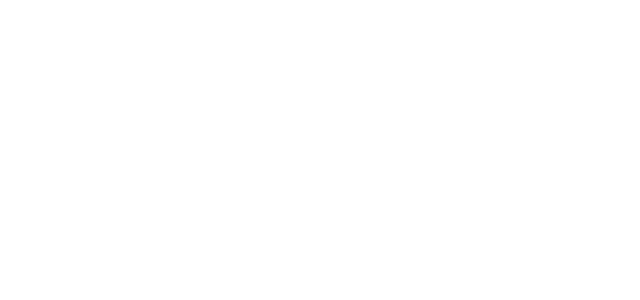
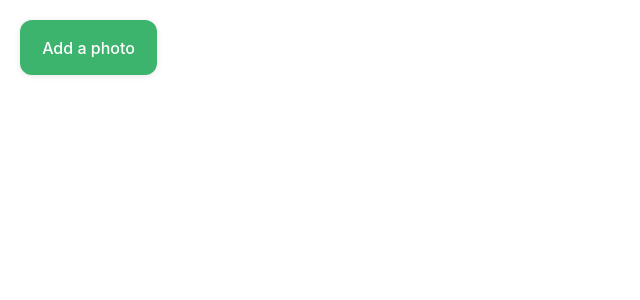
Before and after one commit to samsiteweb/unsplash-image-app, a React (Create React App) app: page / in a window 1280 px wide. Shown: the top 300 px of the page, without its empty margins (0-640 px from the left). Built offline with nearby package versions, Linux system fonts and the light colour scheme.

Commit message:
added button component to nav

```diff
--- a/src/App.tsx
+++ b/src/App.tsx
@@ -1,12 +1,12 @@
 import React from 'react';
+import Navbar from './components/navbar';
+import { ChakraProvider } from '@chakra-ui/react'
 
 const  App: React.FC = () => {
   return (
-    <>
-      {/* <Container>
-
-      </Container> */}
-    </>
+    <ChakraProvider>
+       <Navbar/>
+    </ChakraProvider>
   );
 }
 
--- /dev/null
+++ b/src/components/helper/button.tsx
@@ -0,0 +1,107 @@
+import React from 'react'
+import styled, { css } from "styled-components"
+//import { Button as button } from '@chakra-ui/react';
+
+interface ButtonProps {
+  primary?: boolean;
+  secondary?: boolean;
+  tertiary?: boolean;
+  danger?: boolean;
+  disabled?: boolean;
+  children?: React.ReactNode;
+  onClick?: (event: React.MouseEvent<HTMLButtonElement>) => void;
+}
+
+const ButtonBase = css`
+  border-radius: 4px;
+  font-size: 16px;
+  font-weight: 500;
+  text-align: center;
+  border: none;
+  outline: none;
+  cursor: pointer;
+  transition: all 0.3s ease-in-out;
+  @media (max-width: 768px) {
+    height: 44px;
+  }
+`;
+
+const PrimaryButton = styled.button<ButtonProps>`
+  ${ButtonBase};
+  color: white;
+  background: #3DB46D;
+  box-shadow: 0px 1px 6px rgba(0, 0, 0, 0.1);
+  border-radius: 12px;
+  width: 137px;
+  height: 55px;
+  ${(props) =>
+    props.disabled
+      ? css`
+          opacity: 0.5;
+          pointer-events: none;
+        `
+      : css`
+          &:hover {
+            background-color: #2C8E58;
+          }
+          &:active {
+            background-color: #276d47;
+            box-shadow: none;
+          }
+        `}
+`;
+
+const DangerButton = styled.button<ButtonProps>`
+  ${ButtonBase};
+  color: white;
+  background-color: #EB5757;
+  box-shadow: 0px 1px 6px rgba(0, 0, 0, 0.1);
+  border-radius: 12px;
+  width: 137px;
+  height: 55px;
+  ${(props) =>
+    props.disabled
+      ? css`
+          opacity: 0.5;
+          pointer-events: none;
+        `
+      : css`
+          &:hover {
+            background-color: #c82333;
+          }
+          &:active {
+            background-color: #c82333;
+            box-shadow: none;
+          }
+        `}
+`;
+
+const Button: React.FC<ButtonProps> = ({
+  primary,
+  danger,
+  disabled,
+  children,
+  onClick,
+}) => {
+  if (primary) {
+    return (
+      <PrimaryButton onClick={onClick} disabled={disabled}>
+        {children}
+      </PrimaryButton>
+    );
+  }
+  if (danger) {
+    return (
+      <DangerButton onClick={onClick} disabled={disabled}>
+        {children}
+      </DangerButton>
+    );
+  }
+  return (
+    <PrimaryButton onClick={onClick} disabled={disabled}>
+      {children}
+    </PrimaryButton>
+  );
+};
+
+export default Button;
--- a/src/components/navbar/index.tsx
+++ b/src/components/navbar/index.tsx
@@ -1,14 +1,15 @@
 import React from 'react'
+import Button from '../helper/button';
 import {
     Container
 } from "./styles"
 
-const App:React.FC = ()=> (
+const Navbar:React.FC = ()=> (
     <>
       <Container>
-
+        <Button primary >Add a photo</Button>
       </Container>
     </>
   )
 
-  export default App;
+  export default Navbar;
--- a/src/components/navbar/styles.tsx
+++ b/src/components/navbar/styles.tsx
@@ -1,10 +1,34 @@
 import React from 'react'
 
+
 import styled from "styled-components"
+import Button from '../helper/button';
+// import { ButtonComponent } from '../helper/button'
 
 export const Container = styled.div`
     display: flex;
-    justify-content:space-evenly;
     align-items: center;
-    color: white;
-    background-color: #131A22;`
+    padding: 20px;
+    `
+
+export const ButtonNew = styled(Button)`
+    box-shadow: 0px 1px 6px rgba(0, 0, 0, 0.1);
+    border-radius: 12px;
+    font-size: 16px;
+    font-weight: bold;
+    width: 250px;
+    height: 55px;
+`
+
+export const btn = styled.button`
+  background-color: #4CAF50;
+  border: none;
+  color: white;
+  padding: 15px 32px;
+  text-align: center;
+  text-decoration: none;
+  display: inline-block;
+  font-size: 16px;
+  margin: 4px 2px;
+  cursor: pointer;
+`;
```
